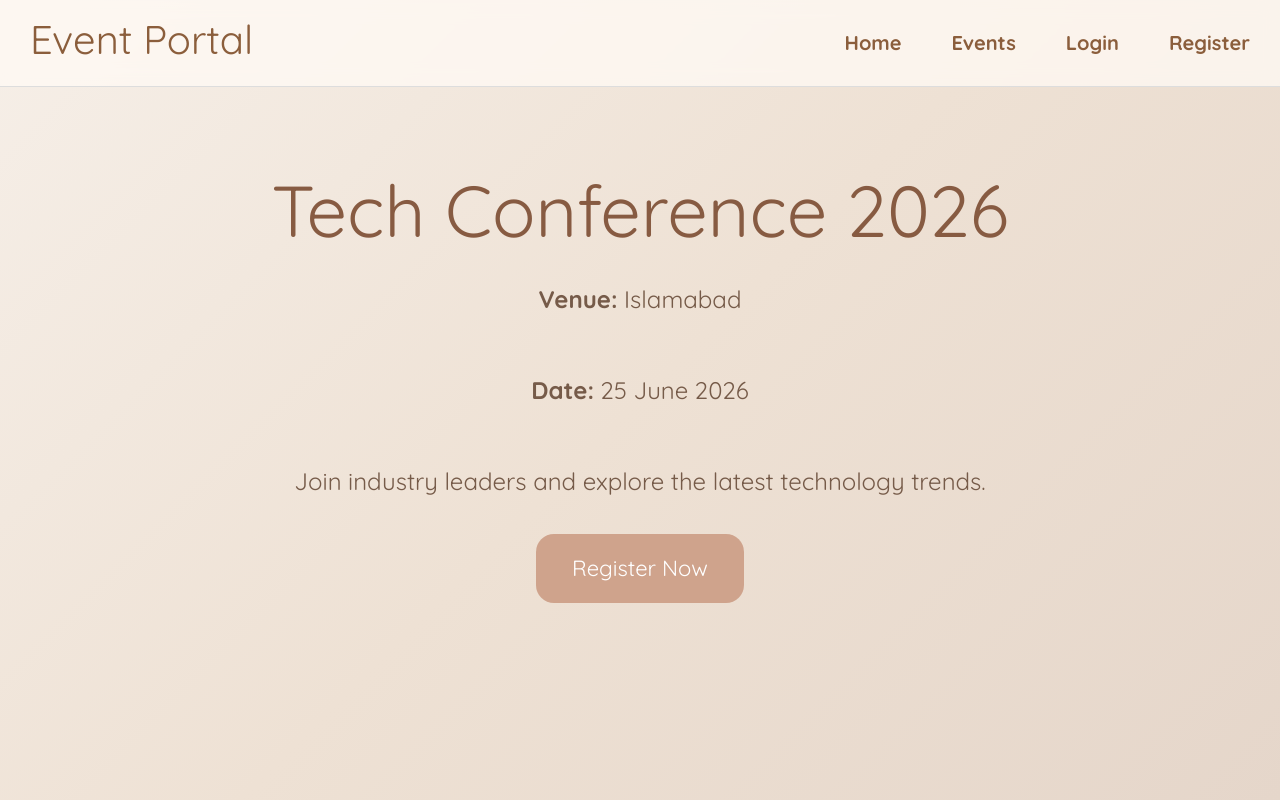
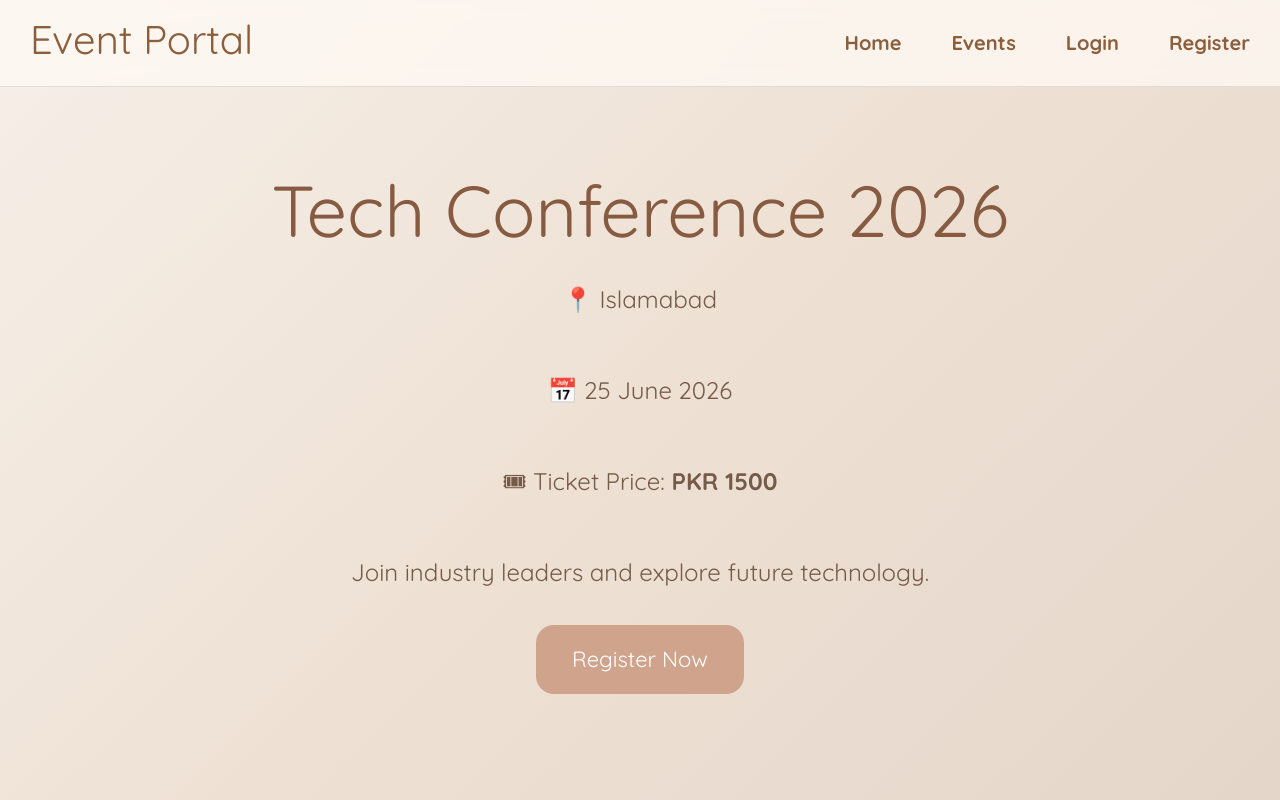
Before and after one commit to zainabiftikhar00/SRS-Project-Group-05-EventRegistration-ManagementPortal., a React (Vite) app: page /events/1 in a window 1280 px wide. Built offline with nearby package versions, Linux system fonts and the light colour scheme.

Commit message:
Moved ticket price to event details

```diff
--- a/src/pages/EventDetails.jsx
+++ b/src/pages/EventDetails.jsx
@@ -7,52 +7,69 @@ function EventDetails() {
 const { id } = useParams();
 
 const events = [
+
 {
-      id: 1,
-      title: "Tech Conference 2026",
-      venue: "Islamabad",
-      date: "25 June 2026",
-      description: "Join industry leaders and explore the latest technology trends."
+id:1,
+title:"Tech Conference 2026",
+venue:"Islamabad",
+date:"25 June 2026",
+price:"PKR 1500",
+description:"Join industry leaders and explore future technology."
 },
+
 {
-      id: 2,
-      title: "AI Workshop",
-      venue: "Rawalpindi",
-      date: "30 June 2026",
-      description: "Learn Artificial Intelligence through practical workshops."
+id:2,
+title:"AI Workshop",
+venue:"Rawalpindi",
+date:"30 June 2026",
+price:"PKR 2000",
+description:"Hands-on AI learning and activities."
 },
+
 {
-      id: 3,
-      title: "Sports Gala",
-      venue: "NUST",
-      date: "10 July 2026",
-      description: "Participate in exciting sports competitions and activities."
+id:3,
+title:"Sports Gala",
+venue:"NUST",
+date:"10 July 2026",
+price:"PKR 1000",
+description:"Sports competitions and entertainment."
 }
+
 ];
 
-  const event = events.find(
-    (e) => e.id === Number(id)
+const event =
+events.find(
+e => e.id === Number(id)
 );
 
-  if (!event) {
-    return (
-      <div className="hero">
-        <h1>Event Not Found</h1>
-      </div>
-    );
+if(!event){
+
+return <h1>Event Not Found</h1>;
+
 }
 
-  return (
+return(
+
 <div className="hero">
 
-      <h1>{event.title}</h1>
+<h1>
+{event.title}
+</h1>
 
 <p>
-        <strong>Venue:</strong> {event.venue}
+📍 {event.venue}
 </p>
 
 <p>
-        <strong>Date:</strong> {event.date}
+📅 {event.date}
+</p>
+
+<p>
+🎟 Ticket Price:
+<strong>
+{" "}
+{event.price}
+</strong>
 </p>
 
 <p>
@@ -61,13 +78,19 @@ function EventDetails() {
 
 <button
 className="explore-btn"
-        onClick={() => navigate("/register")}
+onClick={()=>
+navigate("/register")
+}
 >
+
 Register Now
+
 </button>
 
 </div>
+
 );
+
 }
 
 export default EventDetails;
--- a/src/pages/Register.jsx
+++ b/src/pages/Register.jsx
@@ -71,22 +71,6 @@ Event Registration
 
 <div className="register-card">
 
-<h3>
-
-🎟 Ticket Price
-
-</h3>
-
-<p
-style={{
-fontSize:"28px",
-marginBottom:"20px"
-}}
->
-
-PKR 1500
-
-</p>
 
 <form
 onSubmit={handleSubmit}
```
Lines whose indentation alone changed are shown as unchanged.
